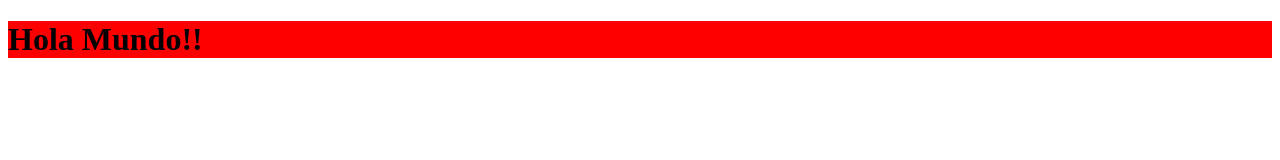
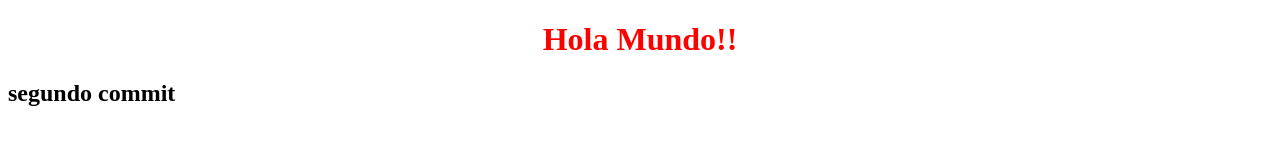
Before and after one commit to PauloSalas13/49705--primer-repo, a plain HTML site: page index.html in a window 1280 px wide. Drawn offline with Linux system fonts and the light colour scheme.

Commit message:
segundo commit

```diff
--- a/css/estilo.css
+++ b/css/estilo.css
@@ -1,4 +1,4 @@
 h1 {
-    background-color: red;
-
+    color: red;
+    text-align: center;
 }
--- a/index.html
+++ b/index.html
@@ -8,5 +8,7 @@
 </head>
 <body>
     <h1>Hola Mundo!!</h1>
+
+    <h2>segundo commit</h2>
 </body>
 </html>
```
